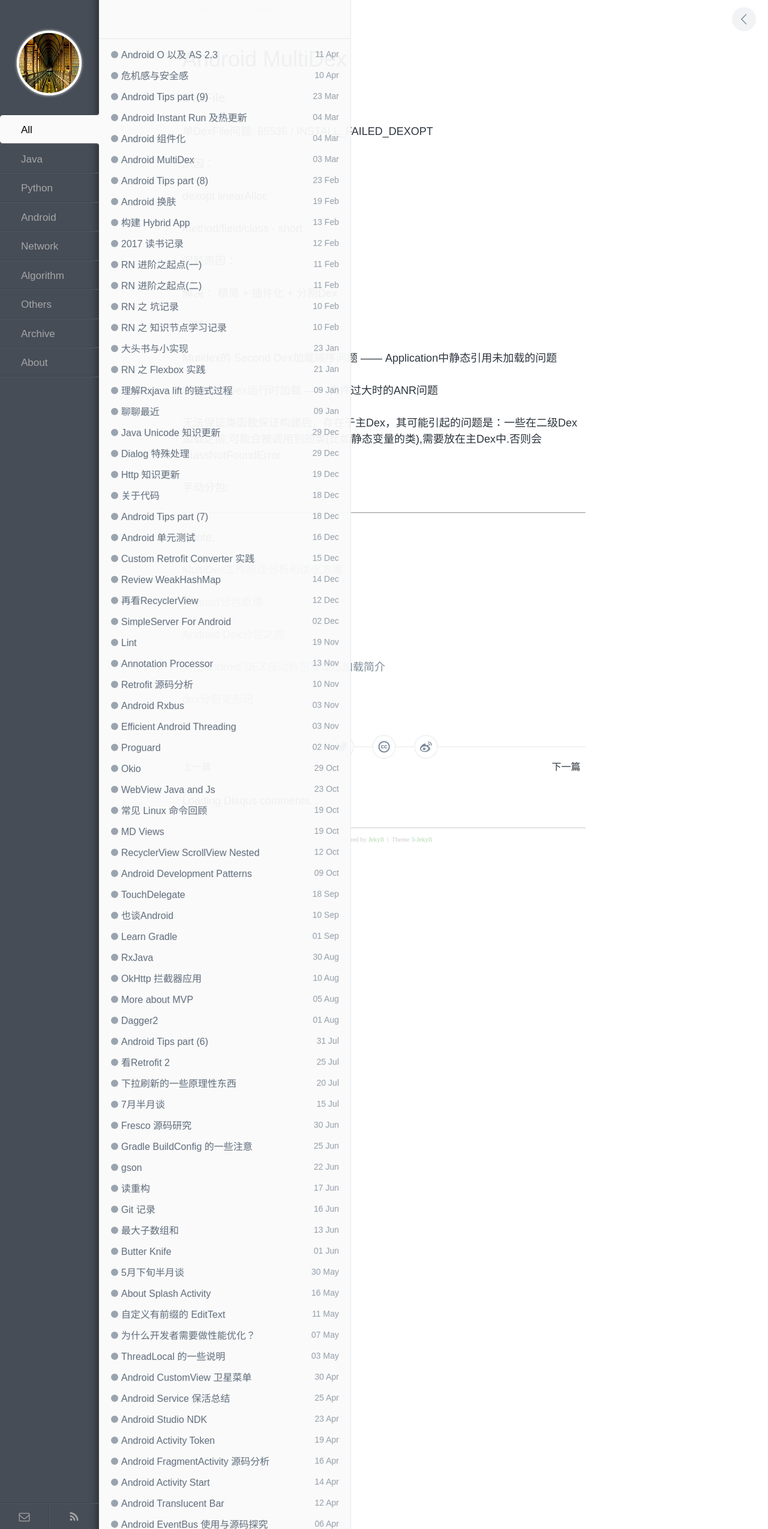
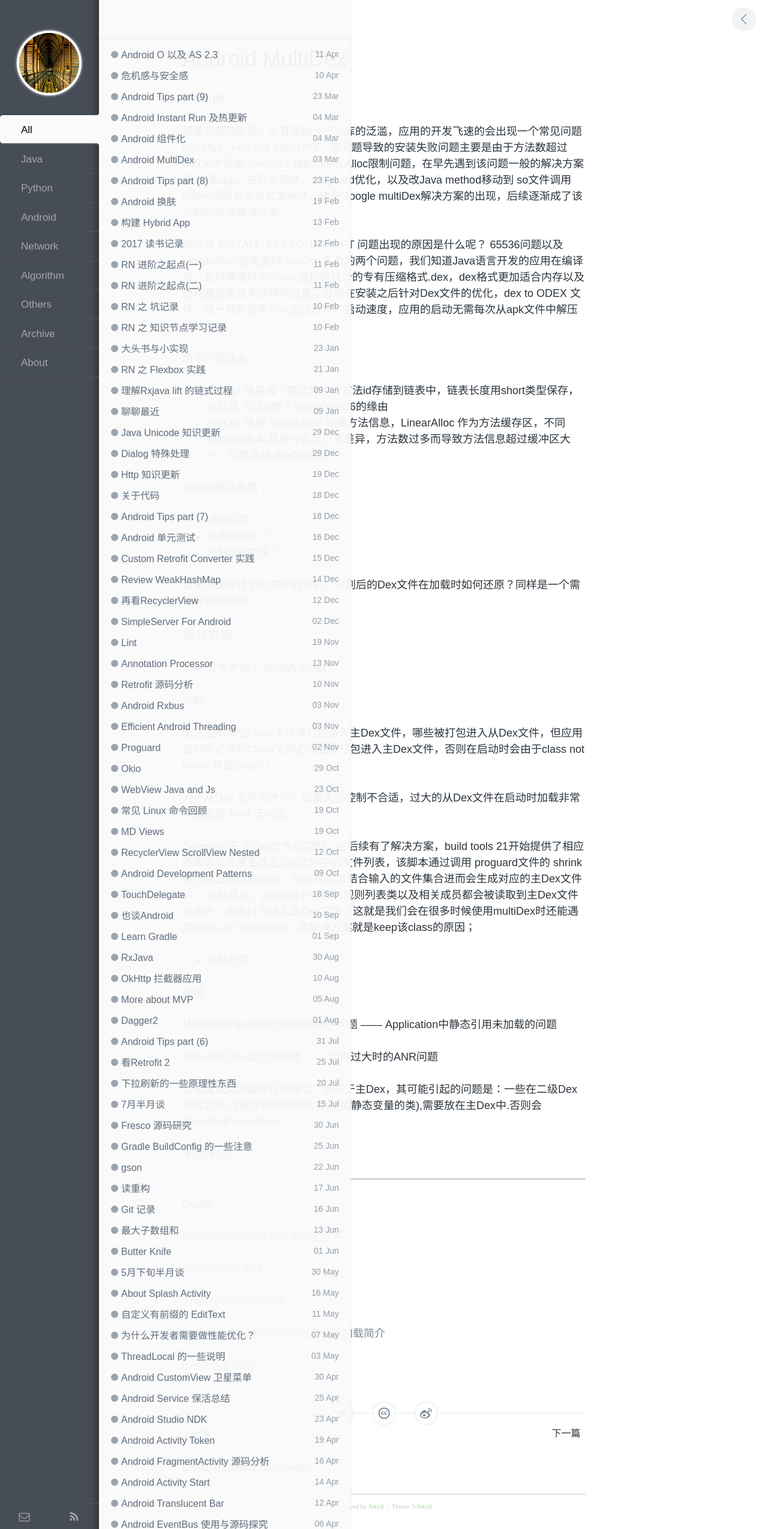
Before and after one commit to enlipan/enlipan.github.io, a Jekyll site: the page built from _posts/2017-03-03-android-multidex.md, in a window 1280 px wide. Shown: the whole page at 60% size. Built offline with Jekyll 4.4.1, drawn with Linux system fonts in a browser that asks for light colours; nearby versions of some CDN libraries; comment, search, counter and statistics services are not loaded.

Commit message:
modify multidex

```diff
--- a/_posts/2017-03-03-android-multidex.md
+++ b/_posts/2017-03-03-android-multidex.md
@@ -9,21 +9,46 @@ keywords: [improvement,android]
 ### DexFile
 
 
-单DexFile问题: 65536  /  INSTALL_FAILED_DEXOPT
+随着应用的膨胀，尤其是如今三方库的泛滥，应用的开发飞速的会出现一个常见问题INSTALL_FAILED_DEXOPT，该问题导致的安装失败问题主要是由于方法数超过65536亦或是 Dexopt工具的LinearAlloc限制问题，在早先遇到该问题一般的解决方案是,精简app，去冗余函数，proguard优化，以及改Java method移动到 so文件调用native函数这些方式去解决，随着Google multiDex解决方案的出现，后续逐渐成了该问题的标准解决方案；
 
+那么该 INSTALL_FAILED_DEXOPT 问题出现的原因是什么呢？ 65536问题以及 LinearAlloc 都是围绕 dexOpt 工具的两个问题，我们知道Java语言开发的应用在编译后，会转换成转为Dalvik虚拟机设计的专有压缩格式.dex，dex格式更加适合内存以及处理器速度优先的移动设备；应用在安装之后针对Dex文件的优化，dex to  ODEX 文件，这一预先提取可以加快程序的启动速度，应用的启动无需每次从apk文件中解压加载；
 
-原因：
+#### 两个问题缘由：
 
-dexopt linearAlloc
+* dexOpt 保存每个类文件中的方法id存储到链表中，链表长度用short类型保存，这就是 方法id数不能超过65536的缘由
 
-method/field/class - short
+* dexOpt 使用 LinearAlloc 存储方法信息，LinearAlloc 作为方法缓存区，不同Android版本 其缓冲区大小有差异，方法数过多而导致方法信息超过缓冲区大小，同样造成 dexOpt崩溃；
 
 
 
-问题原因：
+#### 问题的解决思路：
+
+* 精简应用？
+
+* 应用插件化？
+
+* 分割Dex文件？
+
+这里主要探讨 Dex文件的分割，分割后的Dex文件在加载时如何还原？同样是一个需要解决的问题；
 
 
-解决： 精简 + 插件化 + 分割Dex
+### 拆分方案
+
+*  官方方案：  启动MultiDex
+
+
+问题：
+
+无法控制哪些Class文件被打包进入主Dex文件，哪些被打包进入从Dex文件，但应用启动所必须的Class又都必须要被打包进入主Dex文件，否则在启动时会由于class not found 导致Crash；
+
+对于从Dex 文件的大小，如果大小控制不合适，过大的从Dex文件在启动时加载非常可能造成 ANR 无响应；
+
+Google对于 主Dex文件的控制，在后续有了解决方案，build tools 21开始提供了相应的脚本文件来生成主Dex文件中的文件列表，该脚本通过调用 proguard文件的 shrink操作来生成临时jar包，该临时jar包结合输入的文件集合进而会生成对应的主Dex文件—— 也就是说，progard中keep的规则列表类以及相关成员都会被读取到主Dex文件列表中，进而打包进入主Dex文件；这就是我们会在很多时候使用multiDex时还能遇到class not found问题，其解决方案就是keep该class的原因；
+
+*  手动分包
+
+
+
 
 
 问题：
```
